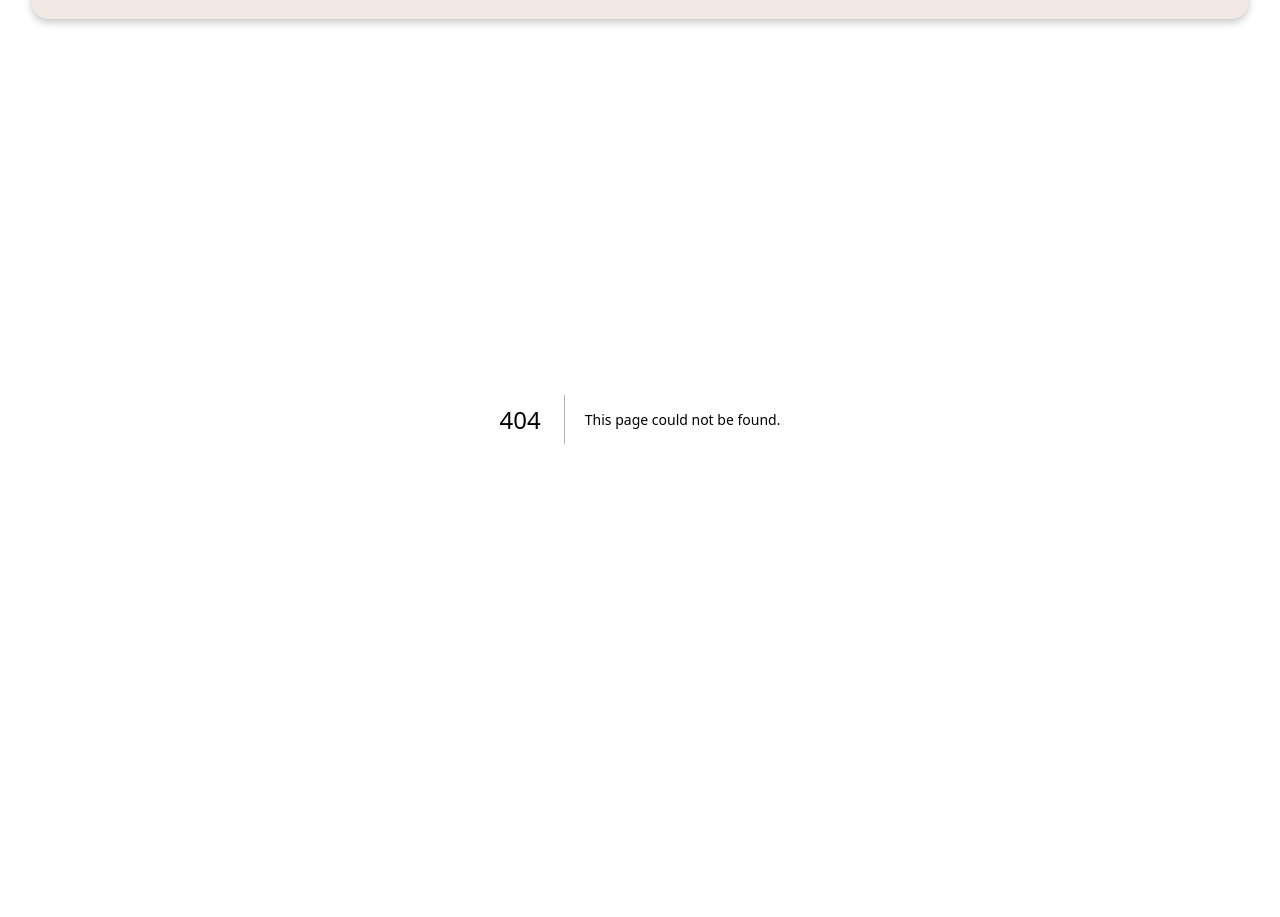
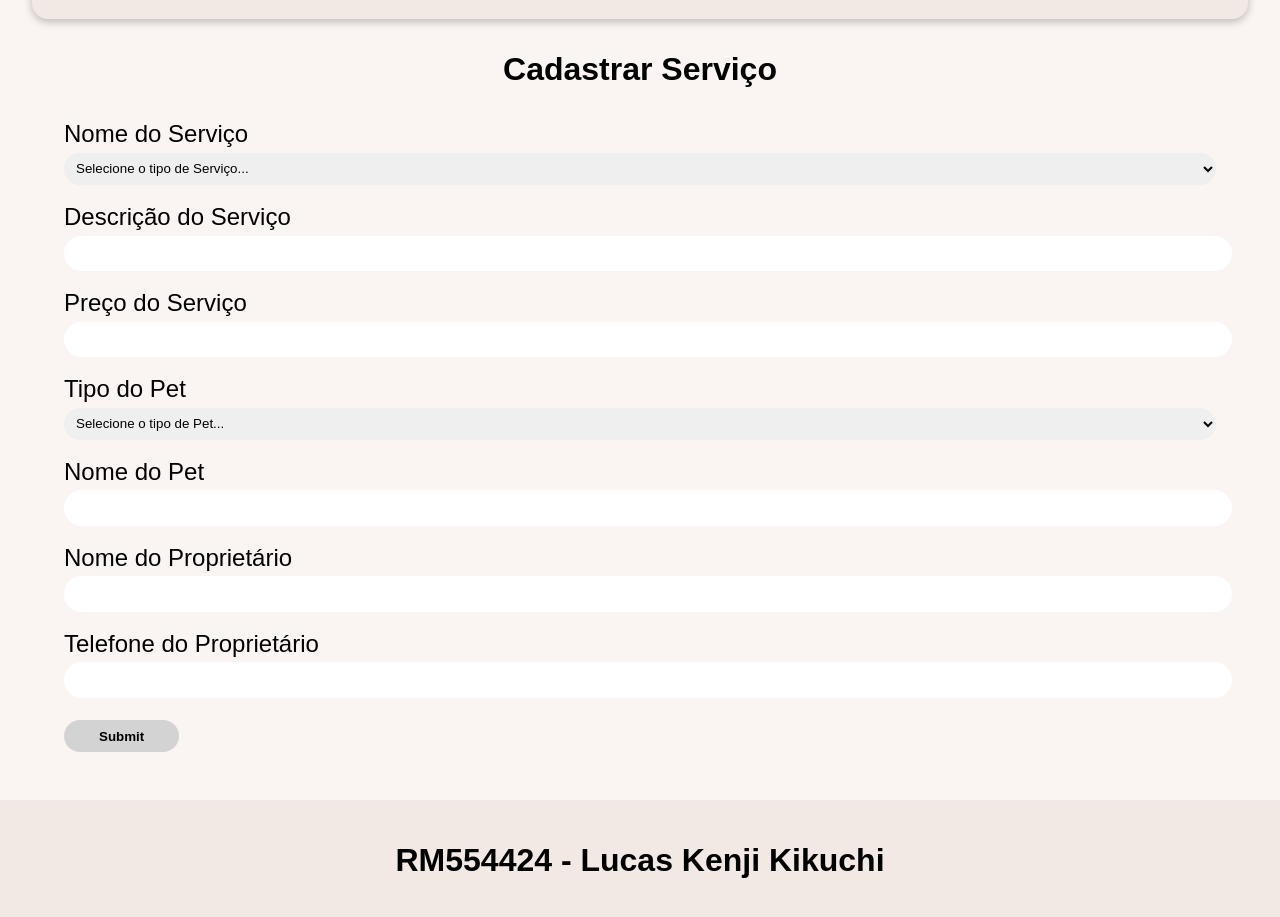
Before and after one commit to dinozindev/front_aulas, a Next.js app in the folder cp-5/: page /cadastro-servico in a window 1280 px wide. Before the commit this address had no page. Shown: the part 89-1006 px from the top of the page. Before the commit the page ends 908 px from the top, so only its background shows below. Built offline with nearby package versions, Linux system fonts and the light colour scheme; a web font is replaced by a local one.

Commit message:
avançando no cadastro do serviço e estilizações

```diff
--- /dev/null
+++ b/cp-5/components/Footer.tsx
@@ -0,0 +1,9 @@
+const Footer = () => {
+  return (
+    <footer>
+        <h1>RM554424 - Lucas Kenji Kikuchi</h1>
+    </footer>
+  )
+}
+
+export default Footer
--- a/cp-5/components/Header.tsx
+++ b/cp-5/components/Header.tsx
@@ -6,16 +6,16 @@ const Header = () => {
   return (
     <>
     <header>
-        <div className="logo__div">
+        <Link href="/"><div className="logo__div">
             <Image src="/img/logo.png" alt='logo' width={50} height={50}/>
             <h1>PetShow</h1>
-        </div>
+        </div></Link>
         <ul className="header__ul">
             <li>
-            <Link href="/ServicosPage">Lista de Serviços</Link>
+            <Link href="/lista-servicos">Lista de Serviços</Link>
             </li>
             <li>
-            <Link href="/CadastroServicoPage">Cadastro de Serviços</Link>
+            <Link href="/cadastro-servico">Cadastro de Serviços</Link>
             </li>
             <li>
             <Link href="/">Detalhes do Pet</Link>
--- a/cp-5/pages/api/servicos.json
+++ b/cp-5/pages/api/servicos.json
@@ -0,0 +1,12 @@
+[
+    {
+        "id": 1,
+        "nome": "Banho",
+        "descricao": "Banho de Cachorro",
+        "preco": 70,
+        "tipo_pet": "Cachorro",
+        "nome_pet": "Bolt",
+        "proprietario_pet": "Mateus",
+        "proprietario_tel": "11938928374"
+    }
+]
--- /dev/null
+++ b/cp-5/pages/api/servicos.json.tsx
@@ -0,0 +1,5 @@
+import servicoData from './servicos.json';
+
+export default function handler(req: any, res: any) {
+    res.status(200).json(servicoData);
+}
--- a/cp-5/public/style/style.css
+++ b/cp-5/public/style/style.css
@@ -8,6 +8,7 @@
 body {
     background-color: #FAF4F2;
     font-family: "Afacad Flux", sans-serif;
+    height: 100vh;
 }
 
 header {
@@ -37,3 +38,59 @@ header {
     flex-wrap: wrap;
     gap: 2rem;
 }
+
+form {
+    margin: 0 auto;
+    width: 90%;
+    display: flex;
+    flex-direction: column;
+    padding-bottom: 3rem;
+}
+
+label {
+    font-size: 24px;
+}
+
+.cadastro__servico--title {
+    margin: 2rem 0;
+    text-align: center;
+}
+
+input, select {
+    height: 32px;
+    width: 100%;
+    border: none;
+    margin-top: 0.3rem;
+    border-radius:24px;
+    padding: 0.1rem 0.5rem;
+}
+
+select:hover {
+    cursor: pointer;
+}
+.input__submit {
+    background-color: lightgrey;
+    font-weight: 600;
+    width: 10%;
+}
+
+.input__error {
+    font-size: 16px;
+    color: red;
+}
+
+.input__submit:hover {
+    background-color: grey;
+    transition: 0.5s;
+    cursor: pointer;
+}
+
+footer {
+    height: 120px;
+    background-color: #F2E8E4;
+    box-shadow: rgba(0, 0, 0, 0.24) 8px 0px 0px 0px;
+    justify-content: center;
+    display:flex;
+    align-items: center;
+
+}
--- /dev/null
+++ b/cp-5/src/app/cadastro-servico/page.tsx
@@ -0,0 +1,100 @@
+'use client'
+import { yupResolver } from "@hookform/resolvers/yup";
+import { useEffect, useState } from "react";
+import { useForm } from "react-hook-form";
+import * as yup from 'yup';
+
+const schema = yup.object().shape({
+    nome: yup.string().required('Nome do serviço é obrigatório'),
+    descricao: yup.string().required('Descrição do serviço é obrigatória.'),
+    preco: yup.number().required('Preço do serviço é obrigatório.'),
+    tipo_pet: yup.string().required('O tipo do pet é obrigatório'),
+    nome_pet: yup.string().required('O nome do pet é obrigatório'),
+    proprietario_pet: yup.string().required('O nome do proprietário é obrigatório'),
+    proprietario_tel: yup.string().length(11, 'Telefone deve ter 11 dígitos.').required('O nome do proprietário é obrigatório')
+})
+
+const CadastroServicoPage = () => {
+    const [listaServicos, setListaServicos] = useState<any[]>([]);
+
+    useEffect(() => {
+        const fetchServicos = async () => {
+            try {
+                const res = await fetch('/api/servicos.json');
+                const data = await res.json();
+                setListaServicos(data)
+                console.log(data)
+            } catch (error) {
+                console.log("Erro ao buscar os serviços: ", error);
+            }
+        }
+        fetchServicos();
+    }, []);
+
+    const {register, handleSubmit, formState : {errors}} = useForm({resolver: yupResolver(schema)})
+
+    const inserirServico = (servico : any) => {
+        const listaAtualizada = [...listaServicos, servico]
+        setListaServicos(listaAtualizada)
+        console.log(listaServicos)
+
+    }
+  return (
+    <>
+    <h1 className="cadastro__servico--title">Cadastrar Serviço</h1>
+    <form onSubmit={handleSubmit(inserirServico)}>
+        <label>Nome do Serviço
+            <select {...register('nome')}>
+            <option value="" disabled selected>Selecione o tipo de Serviço...</option>
+            <option value="Banho">Banho</option>
+            <option value="Tosa">Tosa</option>
+            <option value="Consulta Veterinária">Consulta Veterinária</option>
+            <option value="Hotel Pet">Hotel Pet</option>
+            </select>
+            <span className="input__error">{errors.nome?.message}</span>
+        </label>
+        <br />
+        <label>Descrição do Serviço
+            <input type="text" {...register('descricao')} />
+            <span className="input__error">{errors.descricao?.message}</span>
+        </label>
+        <br />
+        <label>Preço do Serviço
+            <input type="number" step=".01" {...register('preco')} />
+            <span className="input__error">{errors.preco?.message}</span>
+        </label>
+        <br />
+        <label>Tipo do Pet
+            <select {...register('tipo_pet')}>
+            <option value="" disabled selected>Selecione o tipo de Pet...</option>
+            <option value="Cachorro">Cachorro</option>
+            <option value="Gato">Gato</option>
+            <option value="Pássaro">Pássaro</option>
+            <option value="Peixe">Peixe</option>
+            <option value="Roedor">Roedor</option>
+            </select>
+            <span className="input__error">{errors.tipo_pet?.message}</span>
+        </label>
+        <br />
+        <label>Nome do Pet
+            <input type="text" {...register('nome_pet')} />
+            <span className="input__error">{errors.nome_pet?.message}</span>
+        </label>
+        <br />
+        <label>Nome do Proprietário
+            <input type="text" {...register('proprietario_pet')} />
+            <span className="input__error">{errors.proprietario_pet?.message}</span>
+        </label>
+        <br />
+        <label>Telefone do Proprietário
+            <input type="text" {...register('proprietario_tel')} />
+            <span className="input__error">{errors.proprietario_tel?.message}</span>
+        </label>
+        <br />
+        <input type="submit" className="input__submit" />
+    </form>
+    </>
+  )
+}
+
+export default CadastroServicoPage
--- a/cp-5/src/app/layout.tsx
+++ b/cp-5/src/app/layout.tsx
@@ -1,6 +1,7 @@
 import type { Metadata } from "next";
 import Header from "../../components/Header";
 import "../../public/style/style.css";
+import Footer from "../../components/Footer";
 
 export const metadata: Metadata = {
   title: "CP-5 Petshop",
@@ -17,6 +18,7 @@ export default function RootLayout({
       <body>
       <Header />
         {children}
+        <Footer />
       </body>
     </html>
   );
--- a/cp-5/src/app/page.tsx
+++ b/cp-5/src/app/page.tsx
@@ -1,17 +1,17 @@
 'use client'
 
+import { useEffect, useState } from "react";
 import styled from "styled-components";
 
 const Main = styled.main`
-  background-color: #ffffff;
   width: 100%;
   height: 100%;
 `
 
+
 export default function Home() {
   return (
     <>
-
     <Main>
 
     </Main>
```
Also changed, not shown: cp-5/pages/CadastroServicoPage.tsx (deleted, +0 -52 lines), cp-5/pages/ServicosPage.tsx (deleted, +0 -7 lines), cp-5/src/app/lista-servicos/page.tsx (added, +39 -0 lines), cp-5/pages/api/pets.json (deleted).
